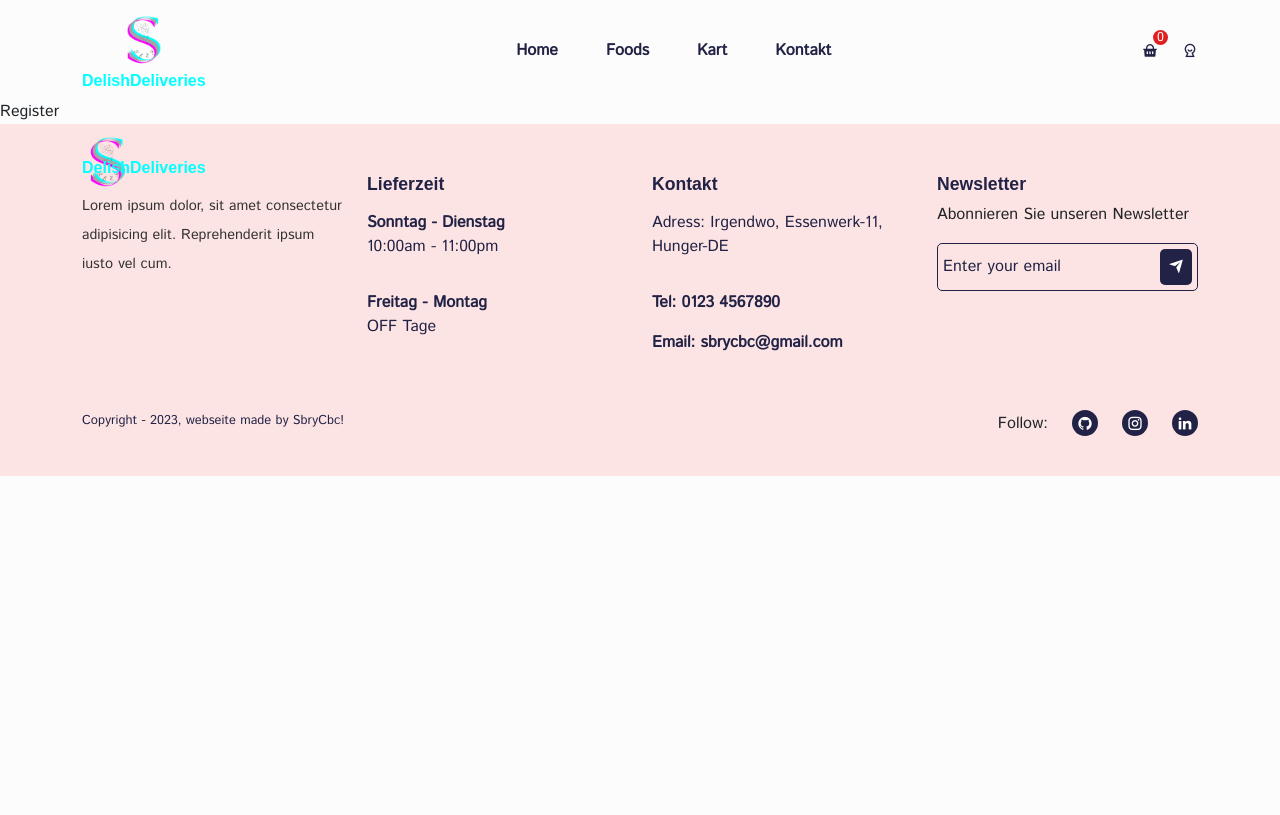
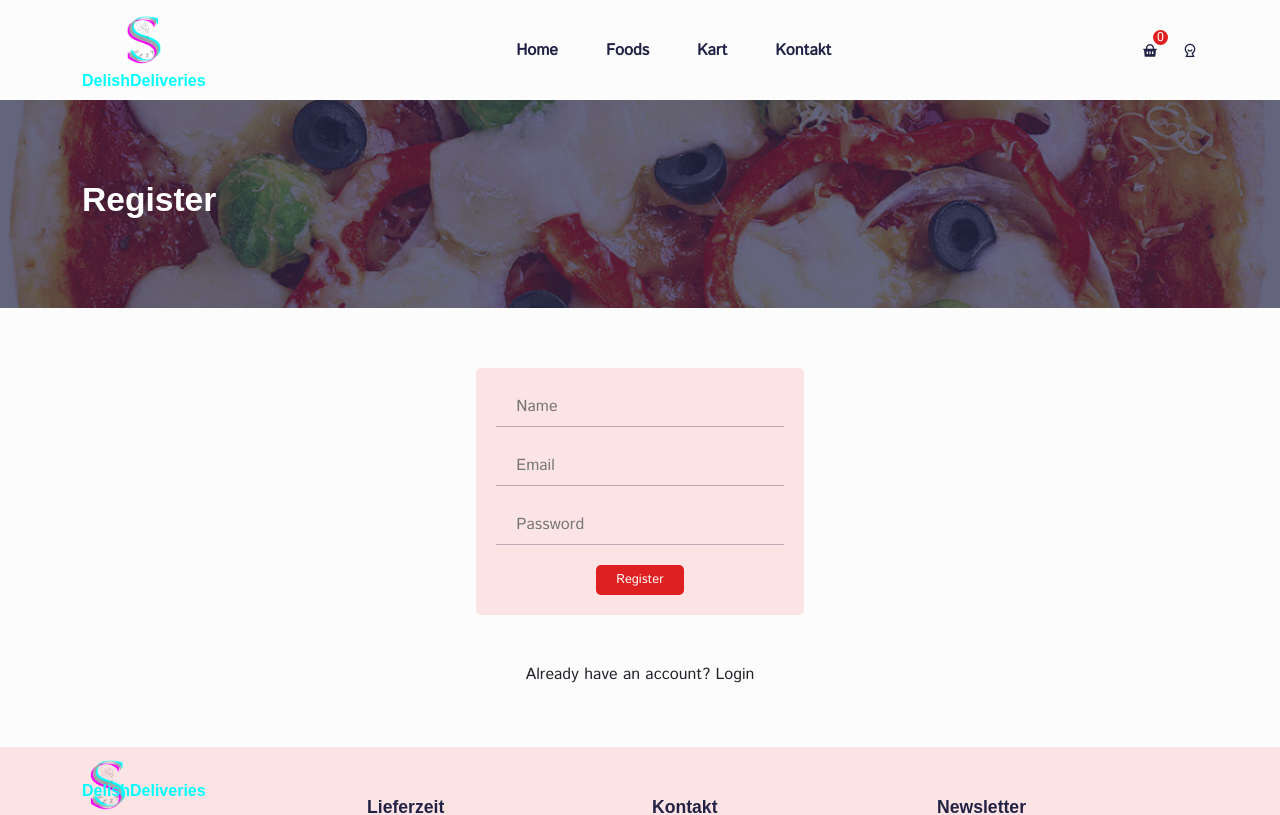
Before and after one commit to sbrycbc/delish-deliveries, a React (Create React App) app: page /register in a window 1280 px wide. Shown: the top 815 px of the page. Built offline with nearby package versions, Linux system fonts and the light colour scheme; a web font is replaced by a local one.

Commit message:
added Login and Register pages..

```diff
--- a/src/pages/Login.jsx
+++ b/src/pages/Login.jsx
@@ -1,9 +1,40 @@
-import React from 'react';
+import React, { useRef } from 'react';
+import {Container, Row, Col} from "reactstrap"
+import CommonSection from '../components/Ul/common-section/CommonSection';
+import Helmet from '../components/Helmet/Helmet';
+import { Link } from 'react-router-dom';
+
+import "../styles/checkout.css"
 
 const Login = () => {
-  return (
-    <div>Login</div>
-  )
+  const loginNameRef = useRef()
+  const loginPasswordRef = useRef()
+
+  const submitHandler = e => {
+    e.preventDefault();
+  }
+
+  return <Helmet title="Login">
+    <CommonSection title="Login"/>
+    <section>
+      <Container>
+        <Row>
+          <Col lg="6" md="6" sm="12" className="m-auto text-center">
+            <form className="form mb-5" onSubmit={submitHandler}>
+              <div className="form_group">
+                <input type="email" placeholder="Email" required ref={loginNameRef}/>
+              </div>
+              <div className="form_group">
+                <input type="password" placeholder="Password" required ref={loginPasswordRef}/>
+              </div>
+              <button type="submit" className="addToCard_btn">Login</button>
+            </form>
+            <Link to="/register">Don`t have an account? Create an account</Link>
+          </Col>
+        </Row>
+      </Container>
+    </section>
+  </Helmet>
 }
 
 export default Login;
--- a/src/pages/Register.jsx
+++ b/src/pages/Register.jsx
@@ -1,9 +1,45 @@
-import React from 'react';
+import React, { useRef } from 'react';
+import {Container, Row, Col} from "reactstrap"
+import CommonSection from '../components/Ul/common-section/CommonSection';
+import Helmet from '../components/Helmet/Helmet';
+import { Link } from 'react-router-dom';
+
+import "../styles/checkout.css"
 
 const Register = () => {
-  return (
-    <div>Register</div>
-  )
+  const registerNameRef = useRef()
+  const registerPasswordRef = useRef()
+  const registerEmailRef = useRef()
+
+
+  const submitHandler = e => {
+    e.preventDefault();
+  }
+
+  return <Helmet title="Register">
+    <CommonSection title="Register"/>
+    <section>
+      <Container>
+        <Row>
+          <Col lg="6" md="6" sm="12" className="m-auto text-center">
+            <form className="form mb-5" onSubmit={submitHandler}>
+              <div className="form_group">
+                <input type="text" placeholder="Name" required ref={registerNameRef}/>
+              </div>
+              <div className="form_group">
+                <input type="email" placeholder="Email" required ref={registerEmailRef}/>
+              </div>
+              <div className="form_group">
+                <input type="password" placeholder="Password" required ref={registerPasswordRef}/>
+              </div>
+              <button type="submit" className="addToCard_btn">Register</button>
+            </form>
+            <Link to="/login">Already have an account? Login</Link>
+          </Col>
+        </Row>
+      </Container>
+    </section>
+  </Helmet>
 }
 
 export default Register;
```
